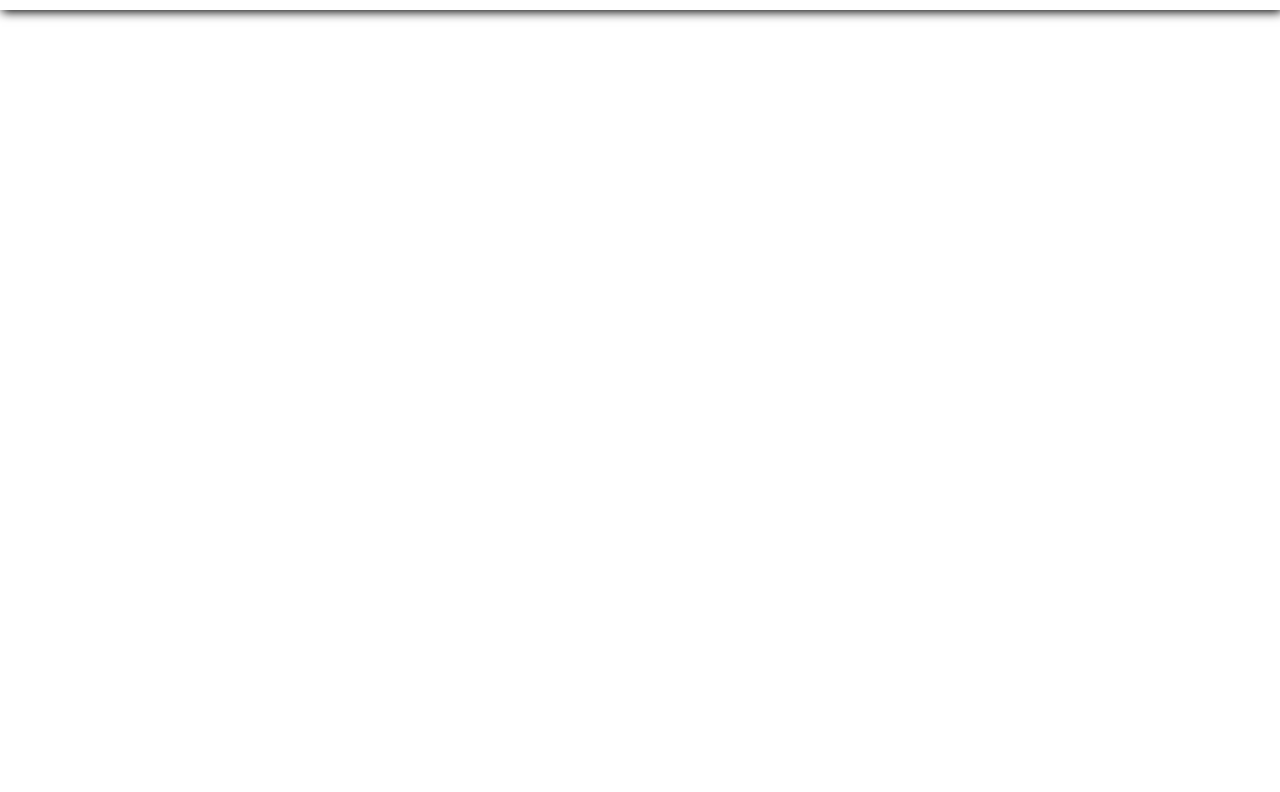
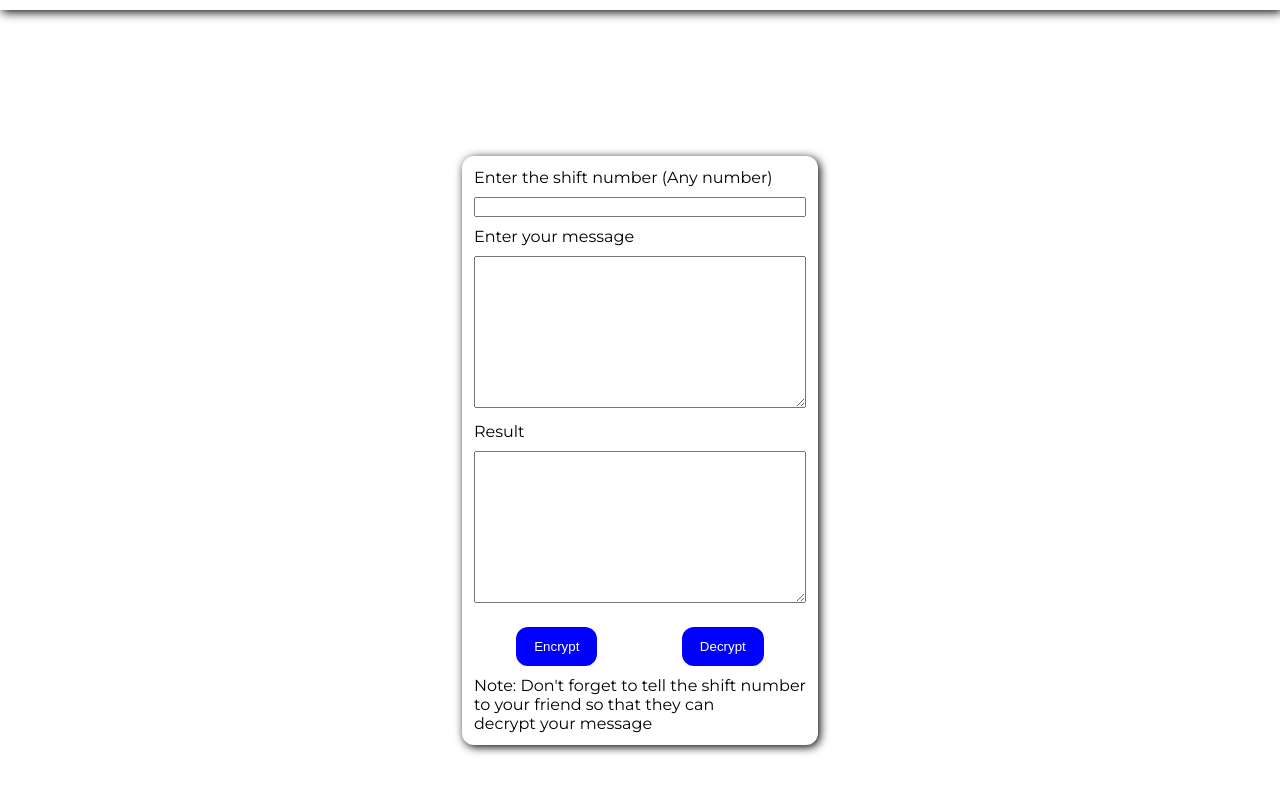
Before and after one commit to Centexus/ciphtext-web, a plain HTML site: page index.html in a window 1280 px wide. Shown: the part 60-852 px from the top of the page. Before the commit the page ends 800 px from the top, so only its background shows below. Drawn offline with Linux system fonts and the light colour scheme.

Commit message:
desiged form

```diff
--- a/css/style.css
+++ b/css/style.css
@@ -36,7 +36,7 @@ body {
   display: flex;
   align-items: center;
   justify-content: center;
-  margin-top: 50px;
+  height: 52vh;
 }
 
 footer {
@@ -45,4 +45,46 @@ footer {
   padding: 12px;
   width: 100%;
   text-align: center;
+  background: white;
 }
+
+.main-section {
+  display: flex;
+  height: 110vh;
+  width: 100%;
+  align-items: center;
+  justify-content: center;
+  padding: 10px;
+}
+.main-section .form {
+  box-shadow: 2px 2px 10px black;
+  padding: 12px;
+  border-radius: 12px;
+}
+.main-section input {
+  width: 100%;
+  margin: 10px 0;
+  font-family: "Montserrat", sans-serif;
+}
+
+.main-section textarea {
+  margin: 10px 0;
+  width: 100%;
+}
+.main-section .buttons {
+  display: flex;
+  width: 100%;
+  align-items: center;
+  margin: 10px 0;
+  justify-content: space-around;
+}
+.main-section button {
+  outline: none;
+  border: none;
+  cursor: pointer;
+}
+
+.main-section h2 {
+  margin: 5px 0;
+  font-weight: normal;
+}
--- a/index.html
+++ b/index.html
@@ -29,6 +29,24 @@
       </h1>
       <a class="btn-primary" href="./how.html">How this works?</a>
     </div>
+    <div class="main-section">
+      <div class="form">
+        <p>Enter the shift number (Any number)</p>
+        <input id="shift" type="text" />
+        <br />
+        <p>Enter your message</p>
+        <textarea name="" id="message" cols="30" rows="10"></textarea>
+        <p>Result</p>
+        <textarea name="" id="result" cols="30" rows="10"></textarea>
+        <div class="buttons">
+          <button onclick="encrypt()" class="btn-primary">Encrypt</button>
+          <button onclick="decrypt()" class="btn-primary">Decrypt</button>
+        </div>
+        <p>Note: Don't forget to tell the shift number</p>
+        <p>to your friend so that they can</p>
+        <p>decrypt your message</p>
+      </div>
+    </div>
   </body>
   <script src="./js/index.js"></script>
 </html>
--- a/js/index.js
+++ b/js/index.js
@@ -0,0 +1,9 @@
+const shiftNum = document.querySelector("#shift");
+const message = document.querySelector("#message");
+const result = document.querySelector("#result");
+function encrypt() {}
+function decrypt() {
+  const shiftVal = shiftNum.value;
+
+  const messageVal = message.value;
+}
```
